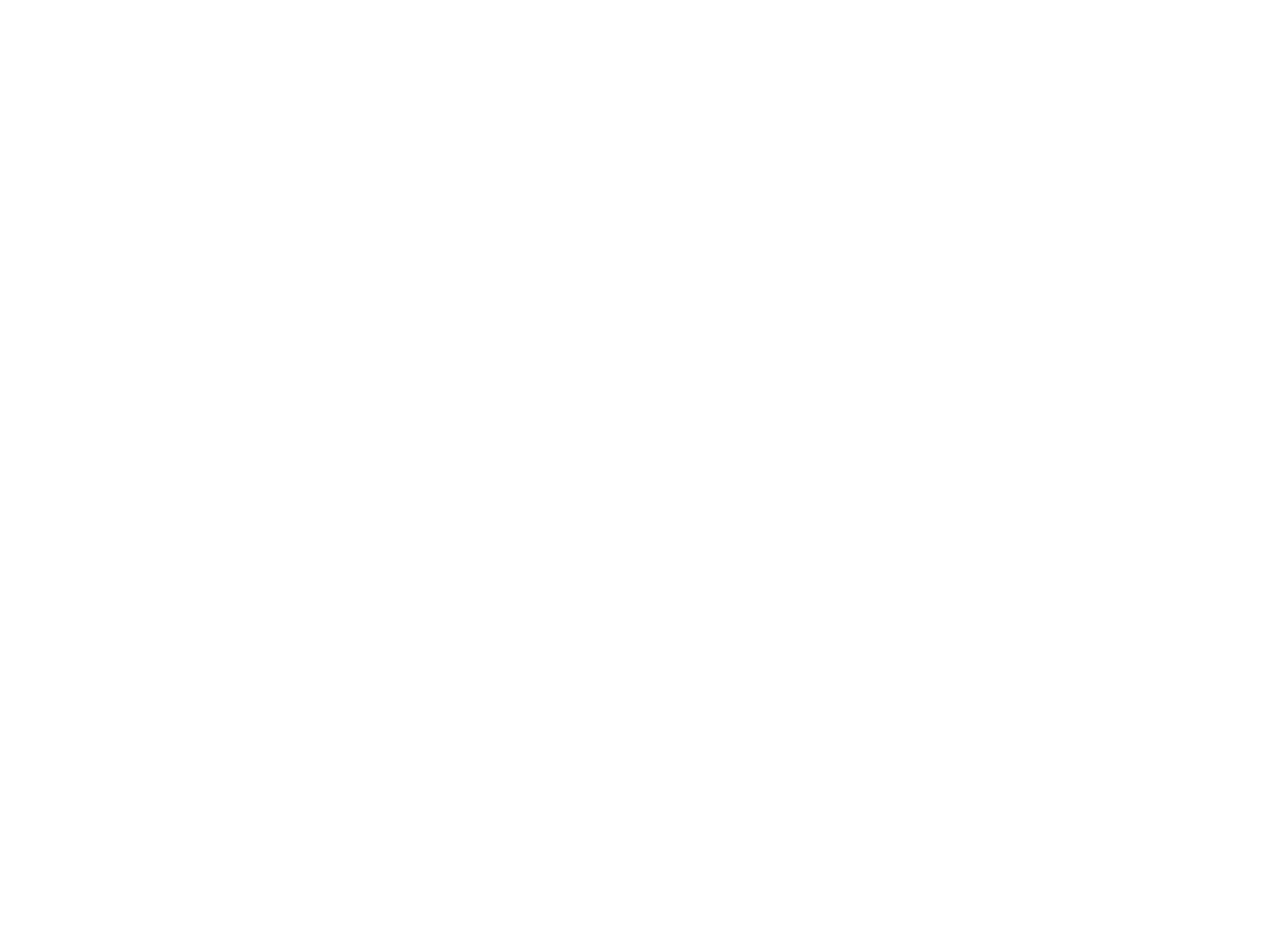
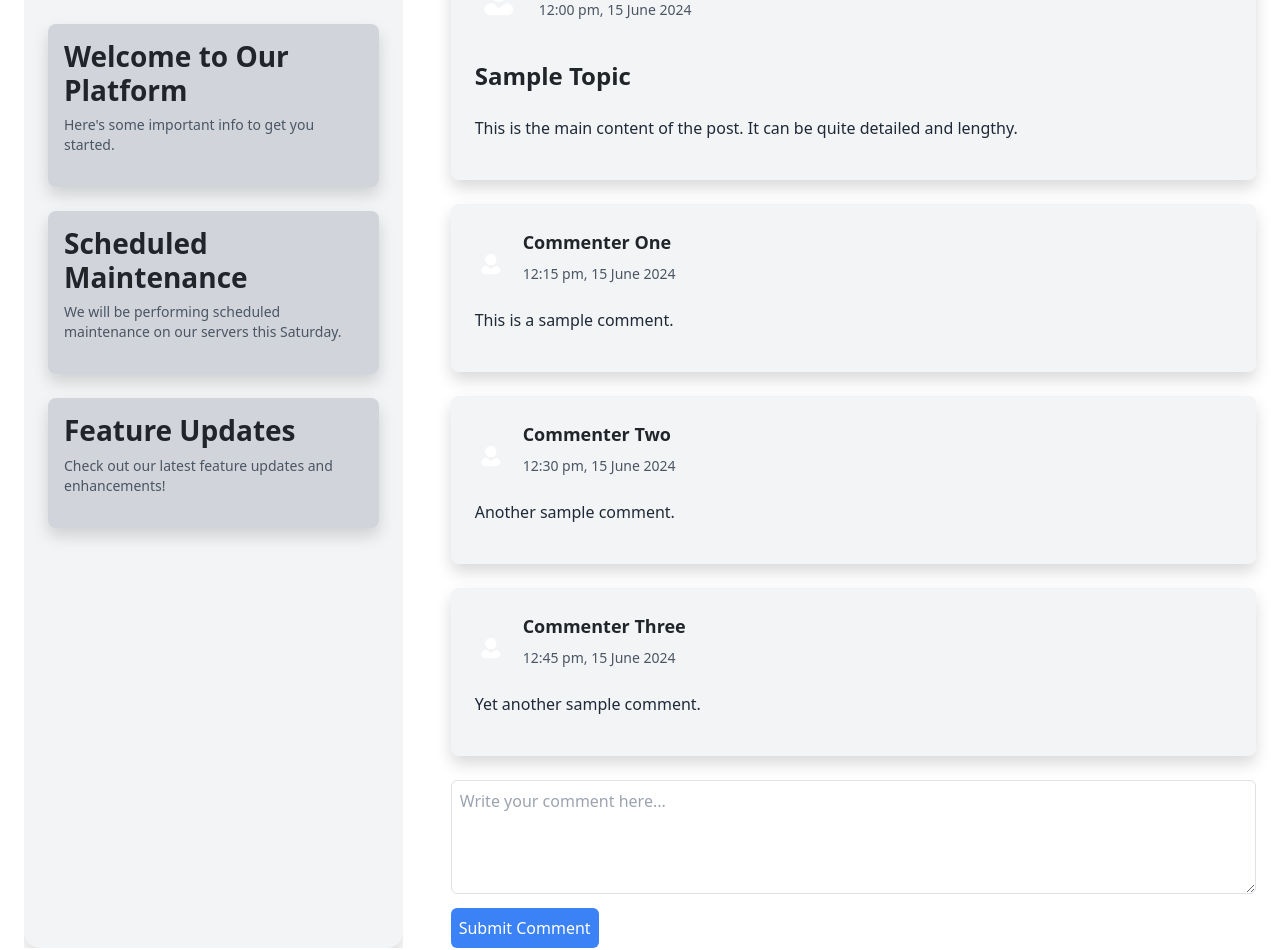
Before and after one commit to Kaizer-13/DU-CP-Frontend, a React (Vite) app in the folder DUCP-FrontEnd/: page /posts/1 in a window 1280 px wide. Before the commit this address had no page. Shown: the part 212-1162 px from the top of the page. Before the commit the page ends 800 px from the top, so only its background shows below. Built offline with nearby package versions, Linux system fonts and the light colour scheme; no server answers; the HTML template or start-up script is replaced by a standard one.

Commit message:
fixed submissions and added forum stuff

```diff
--- a/DUCP-FrontEnd/package.json
+++ b/DUCP-FrontEnd/package.json
@@ -15,7 +15,8 @@
     "react": "^18.2.0",
     "react-dom": "^18.2.0",
     "react-icons": "^5.2.1",
-    "react-router-dom": "^6.23.0"
+    "react-router-dom": "^6.23.0",
+    "react-toastify": "^10.0.5"
   },
   "devDependencies": {
     "@types/react": "^18.2.66",
--- a/DUCP-FrontEnd/src/App.jsx
+++ b/DUCP-FrontEnd/src/App.jsx
@@ -17,6 +17,7 @@ import SignUp from './Pages/SignUp';
 import ContestPage from './Pages/ContestPage';
 import Practice from './Pages/Practice';
 import ProblemPage from './Pages/ProblemPage';
+import PostPage from './Pages/PostPage';
 
 function App() {
   return (
@@ -58,6 +59,7 @@ function App() {
       <Route path="/contests/:contestId/problem/:problemId" element={<ContestPage/>} />
       <Route path="/practice" element={<Practice/>}/>
       <Route path="/problem/:problemId" element={<ProblemPage/>} />
+      <Route path="/posts/:id" element={<PostPage/>} />
       </Routes>
     </Router>
   </>
--- a/DUCP-FrontEnd/src/Components/ContestTabs.jsx
+++ b/DUCP-FrontEnd/src/Components/ContestTabs.jsx
@@ -8,6 +8,7 @@ import axios from 'axios';
 const ContestTabs = ({ contestData }) => {
   const [activeTab, setActiveTab] = useState('overview');
   const [selectedProblemId, setSelectedProblemId] = useState(null);
+  const [selectedProblemUrl, setSelectedProblemUrl] = useState(null);
   const [timestamps, setTimestamps] = useState([]);
   const [problems, setProblems] = useState([]);
   const [standingsData, setStandingsData] = useState([]);
@@ -17,11 +18,16 @@ const ContestTabs = ({ contestData }) => {
   useEffect(() => {
     if (problemId) {
       setSelectedProblemId(problemId);
+      const problem = contestData.problems.find(p=>p.id===problemId);
+      if (problem) {
+        setSelectedProblemUrl(problem.problem_url);
+      }
     } else if (contestData.problems.length > 0) {
       setSelectedProblemId(contestData.problems[0].id);
+      setSelectedProblemUrl(contestData.problems[0].problem_url);
       navigate(`/contests/${contestId}/problem/${contestData.problems[0].id}`);
     }
-  }, [problemId, contestData.problems, contestId, navigate]);
+  }, [problemId,  contestData.problems, contestId, navigate]);
 
   useEffect(() => {
     const fetchSubmissions = async () => {
@@ -154,6 +160,10 @@ const ContestTabs = ({ contestData }) => {
   const handleProblemClick = (problemId) => {
     setActiveTab('problem');
     setSelectedProblemId(problemId);
+    const problem = contestData.problems.find(p=>p.id===problemId);
+      if (problem) {
+        setSelectedProblemUrl(problem.problem_url);
+      }
   };
 
   return (
@@ -198,7 +208,7 @@ const ContestTabs = ({ contestData }) => {
         {activeTab === 'problem' && (
           <div>
             {selectedProblemId && (
-              <ProblemComponent problemId={selectedProblemId} timestamps={timestamps} />
+              <ProblemComponent problemId={selectedProblemId} problemUrl={selectedProblemUrl} timestamps={timestamps} />
             )}
           </div>
         )}
--- /dev/null
+++ b/DUCP-FrontEnd/src/Components/PostComponent.jsx
@@ -0,0 +1,124 @@
+import React, { useState, useEffect } from 'react';
+import profile from '../Resources/default_dp.png';
+
+const PostComponent = ({ postId }) => {
+  const [post, setPost] = useState(null);
+  const [comments, setComments] = useState([]);
+  const [newComment, setNewComment] = useState('');
+
+  useEffect(() => {
+    const fetchPost = async () => {
+      // Dummy post data
+      const postData = {
+        username: "Sample User",
+        profile: profile,
+        topic: "Sample Topic",
+        details: "This is the main content of the post. It can be quite detailed and lengthy.",
+        timestamp: "12:00 pm, 15 June 2024",
+      };
+      setPost(postData);
+    };
+
+    // Simulate API call for comments data
+    const fetchComments = async () => {
+      // Dummy comments data
+      const commentsData = [
+        {
+          username: "Commenter One",
+          profile: profile,
+          details: "This is a sample comment.",
+          timestamp: "12:15 pm, 15 June 2024",
+        },
+        {
+          username: "Commenter Two",
+          profile: profile,
+          details: "Another sample comment.",
+          timestamp: "12:30 pm, 15 June 2024",
+        },
+        {
+          username: "Commenter Three",
+          profile: profile,
+          details: "Yet another sample comment.",
+          timestamp: "12:45 pm, 15 June 2024",
+        },
+      ];
+      setComments(commentsData);
+    };
+
+    fetchPost();
+    fetchComments();
+  }, [postId]);
+
+  const handleCommentChange = (e) => {
+    setNewComment(e.target.value);
+  };
+
+  const handleCommentSubmit = (e) => {
+    e.preventDefault();
+    if (newComment.trim() === '') return;
+
+    const newCommentData = {
+      username: "Current User", // Change this to the current logged-in user's name
+      profile: profile, // Change this to the current logged-in user's profile picture
+      details: newComment,
+      timestamp: new Date().toLocaleString(),
+    };
+
+    setComments([...comments, newCommentData]);
+    setNewComment('');
+  };
+
+  if (!post) {
+    return <div>Loading post...</div>;
+  }
+
+  return (
+    <div className="w-2/3 bg-white p-4 overflow-auto">
+      <div className="bg-gray-100 p-6 rounded-lg shadow mb-6">
+        <div className="flex justify-between items-center mb-4">
+          <div className="flex items-center space-x-4">
+            <img src={post.profile} alt="User profile" className="h-12 w-12 rounded-full" />
+            <div>
+              <h3 className="font-bold text-xl">{post.username}</h3>
+              <p className="text-sm text-gray-600">{post.timestamp}</p>
+            </div>
+          </div>
+        </div>
+        <h2 className="font-bold text-2xl mb-4">{post.topic}</h2>
+        <p className="text-gray-800">{post.details}</p>
+      </div>
+
+      <div>
+        {comments.map((comment, index) => (
+          <div key={index} className="bg-gray-100 p-4 rounded-lg shadow mb-4">
+            <div className="flex justify-between items-center mb-2">
+              <div className="flex items-center space-x-4">
+                <img src={comment.profile} alt="User profile" className="h-8 w-8 rounded-full" />
+                <div>
+                  <h4 className="font-bold text-lg">{comment.username}</h4>
+                  <p className="text-sm text-gray-600">{comment.timestamp}</p>
+                </div>
+              </div>
+            </div>
+            <p className="text-gray-800">{comment.details}</p>
+          </div>
+        ))}
+      </div>
+
+      <div className="mt-4">
+        <form onSubmit={handleCommentSubmit}>
+          <textarea
+            className="w-full p-2 border rounded mb-2"
+            rows="4"
+            placeholder="Write your comment here..."
+            value={newComment}
+            onChange={handleCommentChange}
+          ></textarea>
+          <button className="p-2 bg-blue-500 text-white rounded" type="submit">Submit Comment</button>
+        </form>
+      </div>
+    </div>
+  );
+};
+
+export default PostComponent;
--- /dev/null
+++ b/DUCP-FrontEnd/src/Pages/ExternalStandings.jsx
@@ -0,0 +1,63 @@
+import React, { useEffect, useState } from 'react';
+import { useParams } from 'react-router-dom';
+import Navbar from '../Components/Navbar';
+import StandingsTable from '../Components/StandingsTable';
+import axios from 'axios';
+
+const ExternalStandings = () => {
+    const [standingsData, setStandingsData] = useState([]);
+
+
+  useEffect(() => {
+    const fetchRankList = async () => {
+      try {
+        const token = localStorage.getItem('access_token');
+        if (!token) {
+          throw new Error('No access token found');
+        }
+
+        // Fetch rank list data
+        const url = `http://103.209.199.186:5000/contestant/contests/${contestId}/rank_list`;
+        const response = await axios.get(url, {
+          headers: {
+            'Authorization': `Bearer ${token}`,
+            'Content-Type': 'application/json'
+          }
+        });
+
+        const rankList = response.data;
+
+        // Process rank list data to match the required format
+        const updatedStandingsData = rankList.map(entry => ({
+          rank: entry.rank,
+          username: entry.username,
+          realName: `${entry.first_name} ${entry.last_name}`,
+          solves: entry.solve_count,
+          tries: 0, // Keeping tries as 0 for now
+          problems: Object.values(entry.status).map(status => {
+            if (status === 1) return 'Accepted';
+            if (status === -1) return 'Wrong Answer';
+            return 'None';
+          })
+        }));
+
+        setStandingsData(updatedStandingsData);
+      } catch (error) {
+        console.error('Error fetching rank list:', error);
+      }
+    };
+
+    fetchRankList();
+  }, [contestId, judge]);
+
+  return (
+    <div className="min-h-screen bg-gray-100 flex flex-col">
+      <Navbar />
+      <div className="flex flex-col p-4 mr-12 ml-12 space-y-4">
+      <StandingsTable problems={problems} standingsData={standingsData} />
+      </div>
+    </div>
+  );
+};
+
+export default ExternalStandings;
--- /dev/null
+++ b/DUCP-FrontEnd/src/Pages/PostPage.jsx
@@ -0,0 +1,28 @@
+import React,{ useState, useEffect } from 'react';
+import { useParams } from 'react-router-dom';
+import Navbar from '../Components/Navbar'
+import Announcement from '../Components/Announcements'
+import PostComponent from '../Components/PostComponent';
+
+
+function PostPage() {
+    const { postId } = useParams();
+
+  return (
+    <div className="min-h-screen bg-gray-100 flex flex-col">
+      <Navbar/>
+      <div className="flex flex-1 min-h-0">
+
+
+          <Announcement/>
+
+          <PostComponent postId={postId}/>
+
+      </div>
+
+
+    </div>
+  );
+}
+
+export default PostPage;
--- a/DUCP-FrontEnd/src/Pages/ProblemPage.jsx
+++ b/DUCP-FrontEnd/src/Pages/ProblemPage.jsx
@@ -6,9 +6,33 @@ import axios from 'axios';
 
 const ProblemPage = () => {
   const { problemId } = useParams();
+  const [problemUrl, setProblemUrl] = useState('');
   const [timestamps, setTimestamps] = useState([]);
 
   useEffect(() => {
+    const fetchProblem = async () => {
+      try {
+        const token = localStorage.getItem('access_token');
+        if (!token) {
+          throw new Error('No access token found');
+        }
+        const url = `http://103.209.199.186:5000/contestant/problems/`;
+        const response = await axios.get(url, {
+          headers: {
+            'Authorization': `Bearer ${token}`,
+            'Content-Type': 'application/json'
+          }
+        });
+        const problem = response.data.problems.find(p=>p.id===problemId);
+        if (problem) {
+          setProblemUrl(problem.problem_url);
+        }
+
+      } catch (error) {
+        console.error('Error fetching problem:', error);
+      }
+    }
+    fetchProblem();
     const fetchSubmissions = async () => {
       try {
         const token = localStorage.getItem('access_token');
@@ -45,7 +69,7 @@ const ProblemPage = () => {
     <div className="min-h-screen bg-gray-100 flex flex-col">
       <Navbar />
       <div className="flex flex-col p-4 mr-12 ml-12 space-y-4">
-        <ProblemComponent problemId={problemId} timestamps={timestamps} />
+        <ProblemComponent problemId={problemId} problemUrl={problemUrl} timestamps={timestamps} />
       </div>
     </div>
   );
```
Also changed, not shown: DUCP-FrontEnd/src/Components/ProblemComponent.jsx (+35 -7 lines), 1 other file (tests, documents, lock files or other folders).
